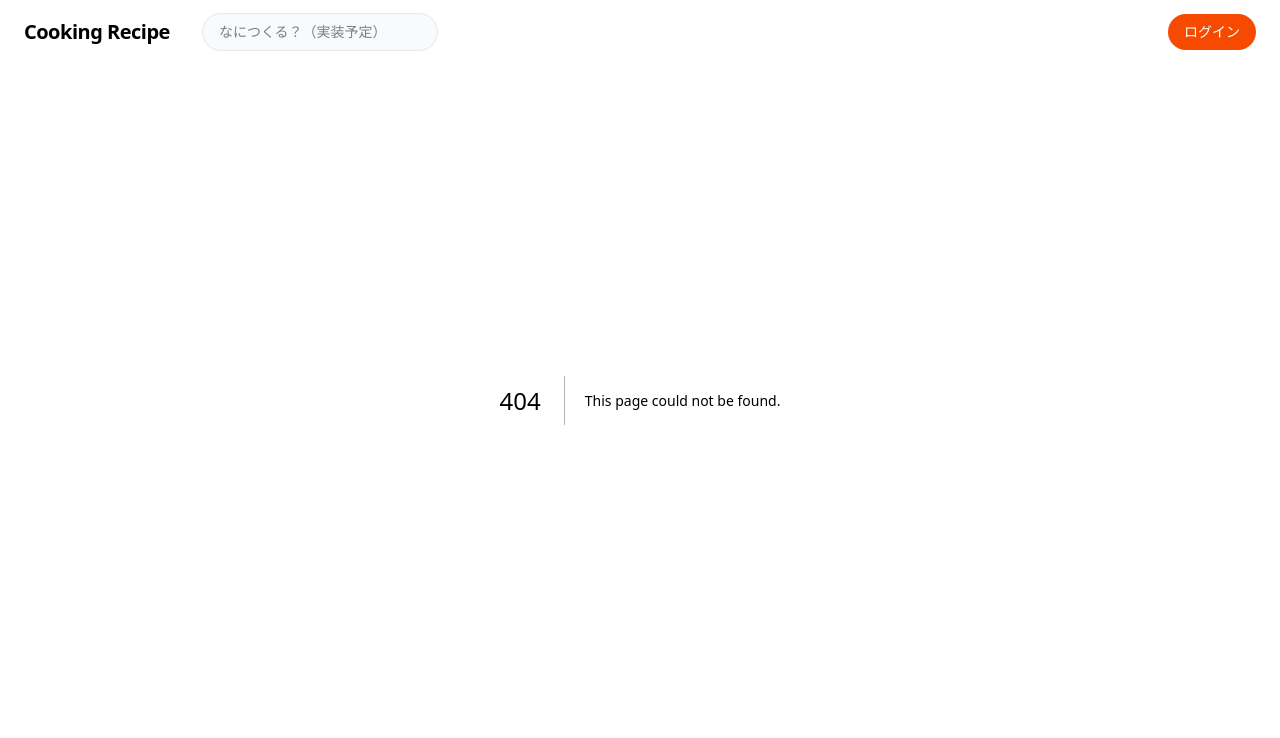
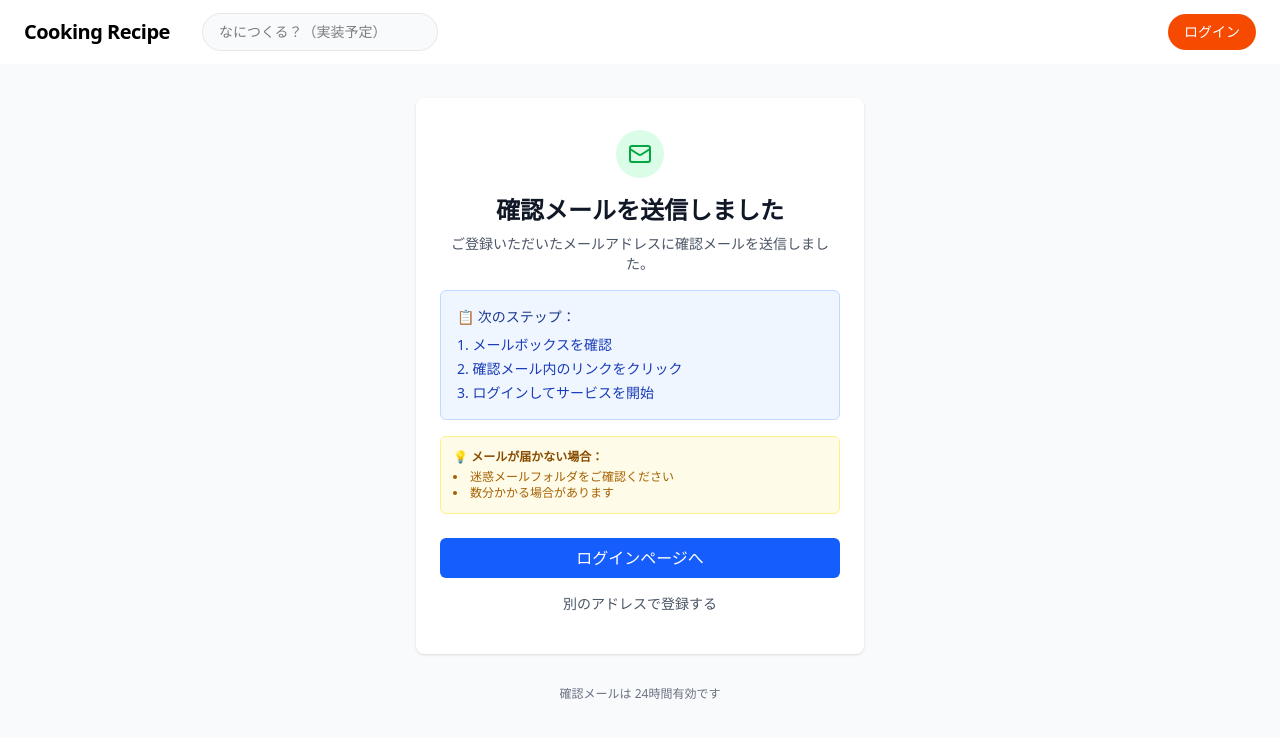
Before and after one commit to Nii1214/cooking-recipe, a Next.js app: page /signup/verify-email in a window 1280 px wide. Before the commit this address had no page. Shown: the top 738 px of the page. Built offline with nearby package versions, Linux system fonts and the light colour scheme.

Commit message:
feat: メール送信後の手順画面を作成

```diff
--- a/src/app/(auth)/signup/actions.ts
+++ b/src/app/(auth)/signup/actions.ts
@@ -17,7 +17,7 @@ export async function signupAction(
 
     const result = await useCase.execute({ email , password});
     if(result.success) {
-        redirect('/top');
+        redirect('/signup/verify-email');
     }
     return result;
 }
--- /dev/null
+++ b/src/app/(auth)/signup/verify-email/page.tsx
@@ -0,0 +1,71 @@
+import { Mail } from 'lucide-react';
+import { Suspense } from 'react';
+
+function VerifyEmailContent() {
+  return (
+      <div className="min-h-screen flex items-center justify-center bg-gray-50 py-12 px-4">
+          <div className="w-full max-w-md space-y-8">
+              <div className="bg-white py-8 px-6 shadow rounded-lg">
+                  <div className="mx-auto flex items-center justify-center h-12 w-12 rounded-full bg-green-100 mb-4">
+                      <Mail className="h-6 w-6 text-green-600" />
+                  </div>
+                  <h1 className="text-center text-2xl font-bold text-gray-900 mb-2">
+                      確認メールを送信しました
+                  </h1>
+                  <div className="space-y-4 text-sm text-gray-600">
+                      <p className="text-center">
+                          ご登録いただいたメールアドレスに確認メールを送信しました。
+                      </p>
+                      <div className="bg-blue-50 border border-blue-200 rounded-md p-4">
+                          <p className="font-medium text-blue-900 mb-2">📋 次のステップ：</p>
+                          <ol className="list-decimal list-inside space-y-1 text-blue-800">
+                              <li>メールボックスを確認</li>
+                              <li>確認メール内のリンクをクリック</li>
+                              <li>ログインしてサービスを開始</li>
+                          </ol>
+                      </div>
+                      <div className="bg-yellow-50 border border-yellow-200 rounded-md p-3">
+                          <p className="text-xs text-yellow-800">
+                              💡 <strong>メールが届かない場合：</strong>
+                          </p>
+                          <ul className="mt-1 text-xs text-yellow-700 list-disc list-inside">
+                              <li>迷惑メールフォルダをご確認ください</li>
+                              <li>数分かかる場合があります</li>
+                          </ul>
+                      </div>
+                  </div>
+                  <div className="mt-6 space-y-2">
+                      <a
+                          href="/login"
+                          className="block w-full text-center bg-blue-600 text-white py-2 px-4 rounded-md hover:bg-blue-700 transition-colors"
+                      >
+                          ログインページへ
+                      </a>
+                      <a
+                          href="/signup"
+                          className="block w-full text-center text-sm text-gray-600 hover:text-gray-900 py-2"
+                      >
+                          別のアドレスで登録する
+                      </a>
+                  </div>
+              </div>
+              <p className="text-center text-xs text-gray-500">
+                  確認メールは 24時間有効です
+              </p>
+          </div>
+      </div>
+    );
+}
+
+// Page コンポーネント
+export default function VerifyEmailPage() {
+    return (
+        <Suspense fallback={
+            <div className="min-h-screen flex items-center justify-center">
+                <div className="text-gray-600">読み込み中...</div>
+            </div>
+        }>
+            <VerifyEmailContent />
+        </Suspense>
+    );
+}
```
